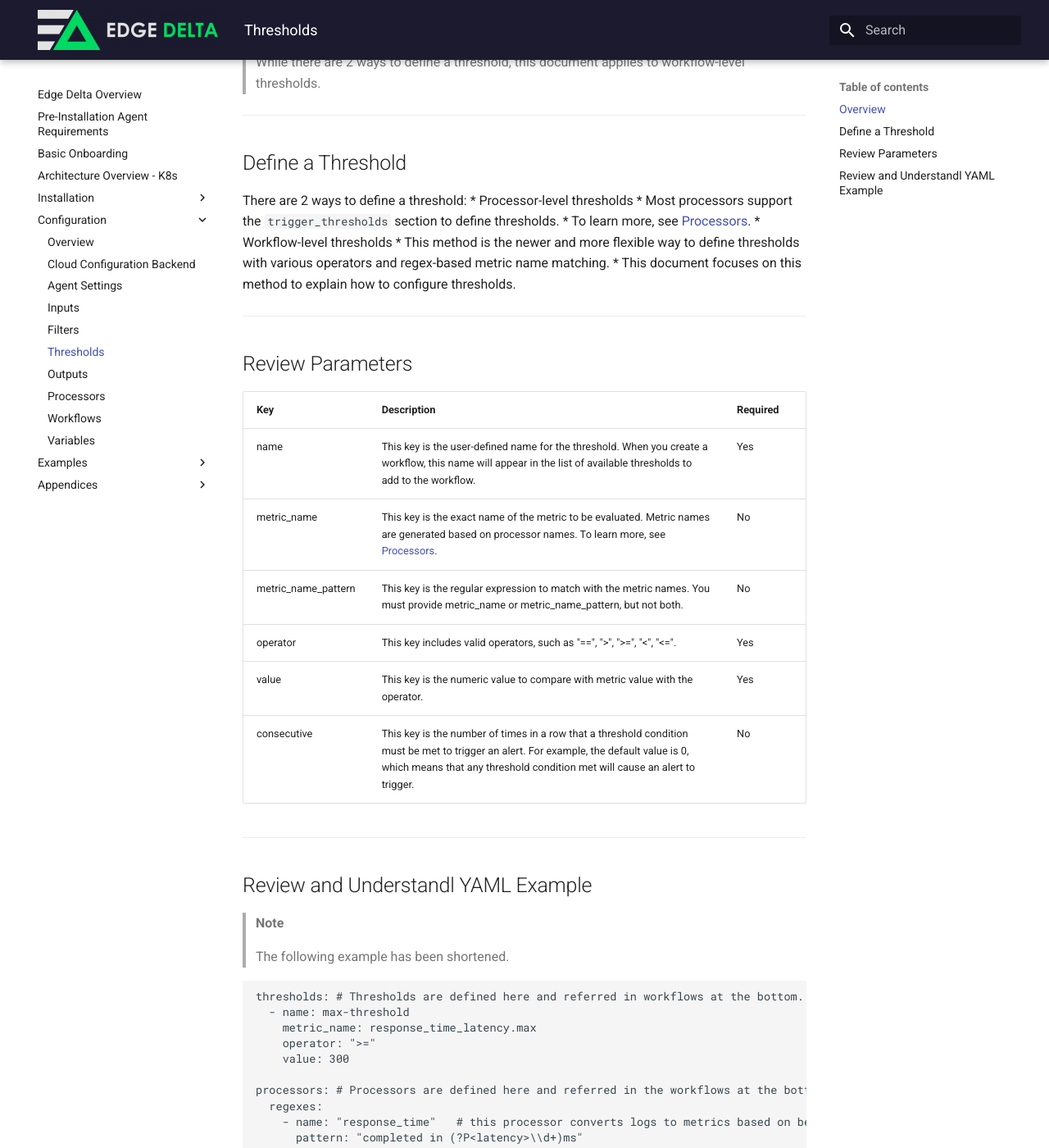
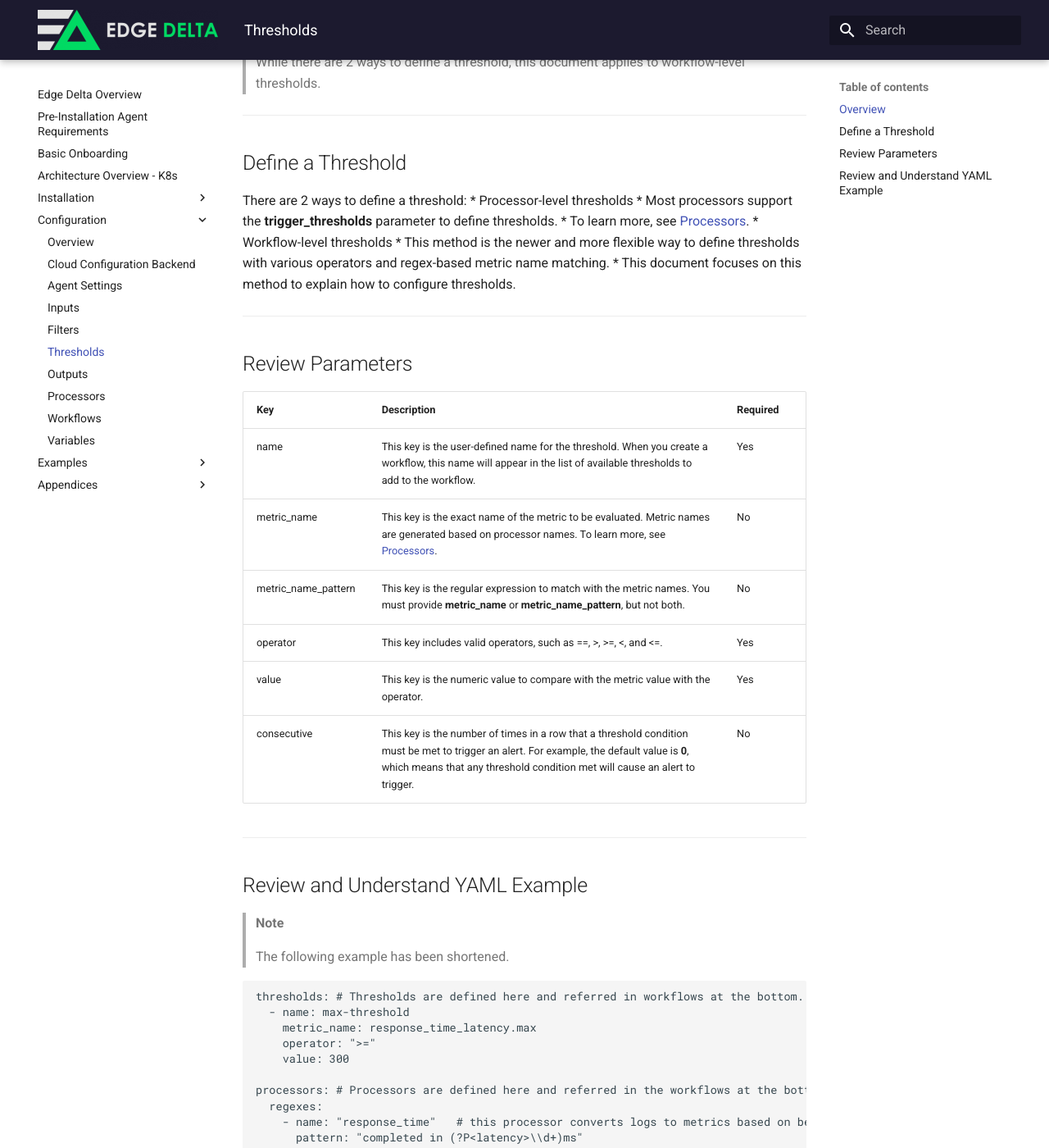
Before and after one commit to edgedelta/docs, an MkDocs documentation site: the page built from docs/configuration/thresholds.md, in a window 1280 px wide and 1400 px high, scrolled down 477 px. Shown: the whole window at 82% size. Built offline with MkDocs 1.6.1 and Material for MkDocs 9.7.7, drawn with Linux system fonts in a browser that asks for light colours; some of the changed text lies outside the part shown.

Commit message:
Update thresholds.md

```diff
--- a/docs/configuration/thresholds.md
+++ b/docs/configuration/thresholds.md
@@ -26,7 +26,7 @@ Thresholds define alerting conditions at the agent level. Each agent locally eva
 
 There are 2 ways to define a threshold:
   * Processor-level thresholds
-    *  Most processors support the `trigger_thresholds` section to define thresholds.
+    *  Most processors support the **trigger_thresholds** parameter to define thresholds.
     *  To learn more, see [Processors](./processors.md).
   * Workflow-level thresholds
     * This method is the newer and more flexible way to define thresholds with various operators and regex-based metric name matching.
@@ -40,15 +40,14 @@ There are 2 ways to define a threshold:
 | :--- | :--- | :--- |
 | name | This key is the user-defined name for the threshold. When you create a workflow, this name will appear in the list of available thresholds to add to the workflow. | Yes |
 | metric_name | This key is the exact name of the metric to be evaluated. Metric names are generated based on processor names. To learn more, see [Processors](./processors.md). | No |
-| metric_name_pattern | This key is the regular expression to match with the metric names. You must provide metric_name or metric_name_pattern, but not both. | No |
-| operator | This key includes valid operators, such as "==", ">", ">=", "<", "<=". | Yes |
-| value | This key is the numeric value to compare with metric value with the operator. | Yes |
-| consecutive | This key is the number of times in a row that a threshold condition must be met to trigger an alert. For example, the default value is 0, which means that any threshold condition met will cause an alert to trigger. | No |
-
+| metric_name_pattern | This key is the regular expression to match with the metric names. You must provide **metric_name** or **metric_name_pattern**, but not both. | No |
+| operator | This key includes valid operators, such as ==, >, >=, <, and <=. | Yes |
+| value | This key is the numeric value to compare with the metric value with the operator. | Yes |
+| consecutive | This key is the number of times in a row that a threshold condition must be met to trigger an alert. For example, the default value is **0**, which means that any threshold condition met will cause an alert to trigger. | No |
 
 ***
 
-## Review and Understandl YAML Example
+## Review and Understand YAML Example
 
 > **Note**
 >
@@ -107,14 +106,15 @@ In the above sample configuration, the **response_time** processor generates the
 Based on the above sample configuration, review the overall process:
 
 1. Generated metrics are sent to a streaming destination (**my-splunk**) based on the interval (**1 minute**).
-2. The thresholds are evaluated based on the interval (**1 minute**). In the above example, **sample-workflow** has **max-threshold**, which checks whether **response\_time\_latency.max** is greater than or equal to **300**. When the threshold is met, an alert is triggered and sent to **my-slack-channel**.
+2. The thresholds are evaluated based on the interval (**1 minute**).
+    * In the above example, **sample-workflow** has **max-threshold**, which checks whether **response\_time\_latency.max** is greater than or equal to **300**. When the threshold is met, an alert is triggered and sent to **my-slack-channel**.
 3. When the agent triggers an alert, the agent also sends the most recent relevant logs to the destination (**my-splunk**).
-  * The amount of logs to send with the alerts is configurable in [agent_settings](./agent-settings.md).
-4. By default, only the logs of the specific source whose metric exceeded the threshold are sent.
-  * In some cases, logs from all sources might be needed to assist in debugging. This behavior can be configured via the **capture_flush_mode** parameter in [agent_settings](./agent-settings.md).
-  * If a destination is not configured, then the alerts and relevant logs are still sent to Edge Delta SaaS backend. You can disable this behavior via [data preferences](../appendices/data_preferences.md).
-6. By default, alerts are suppressed for 30 minutes. Suppression takes places at the individual source and processor level. Some processors can send multiple alerts for different sources within 30 minutes.
-  * Suppression window for custom trigger destinations can be configured via **suppression_window** specified in the trigger destination. In the above example, it is set to 1 hour.
+    * The amount of logs sent with the alert is configurable in [agent_settings](./agent-settings.md).
+    * By default, only the logs of the specific source whose metric exceeded the threshold are sent.
+    * In some cases, logs from all sources might be needed to assist in debugging. This behavior can be configured via the **capture_flush_mode** parameter in [agent_settings](./agent-settings.md).
+    * If a destination is not configured, then the alerts and relevant logs are still sent to the Edge Delta SaaS backend. You can disable this behavior via [data preferences](../appendices/data_preferences.md).
+4. By default, alerts are suppressed for 30 minutes. Suppression takes places at the individual source and processor level. Some processors can send multiple alerts for different sources within 30 minutes.
+    * The suppression window for custom trigger destinations can be configured via the **suppression_window** parameter under trigger destination. In the above example, this parameter is set to 1 hour (**1hr**).
 
 
 ***
```
